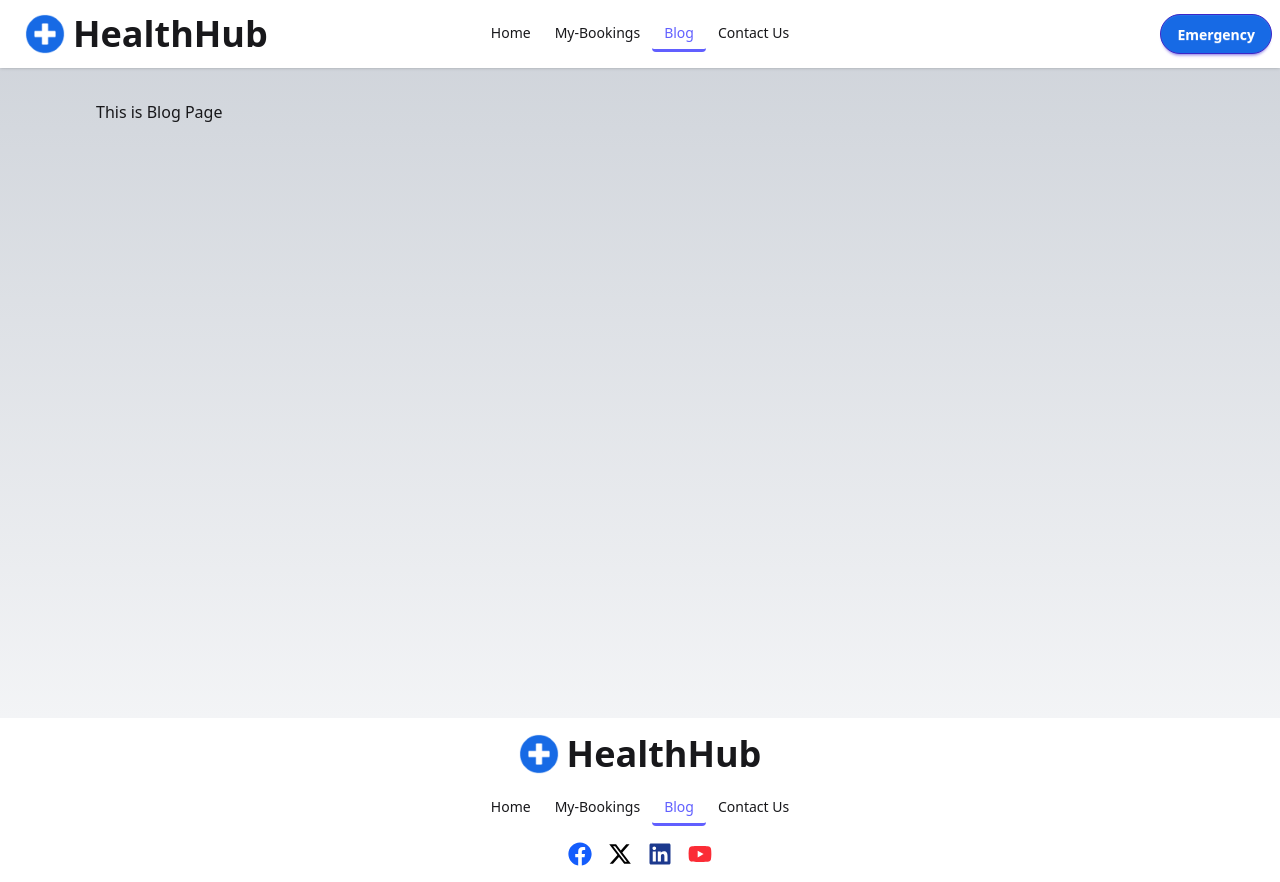
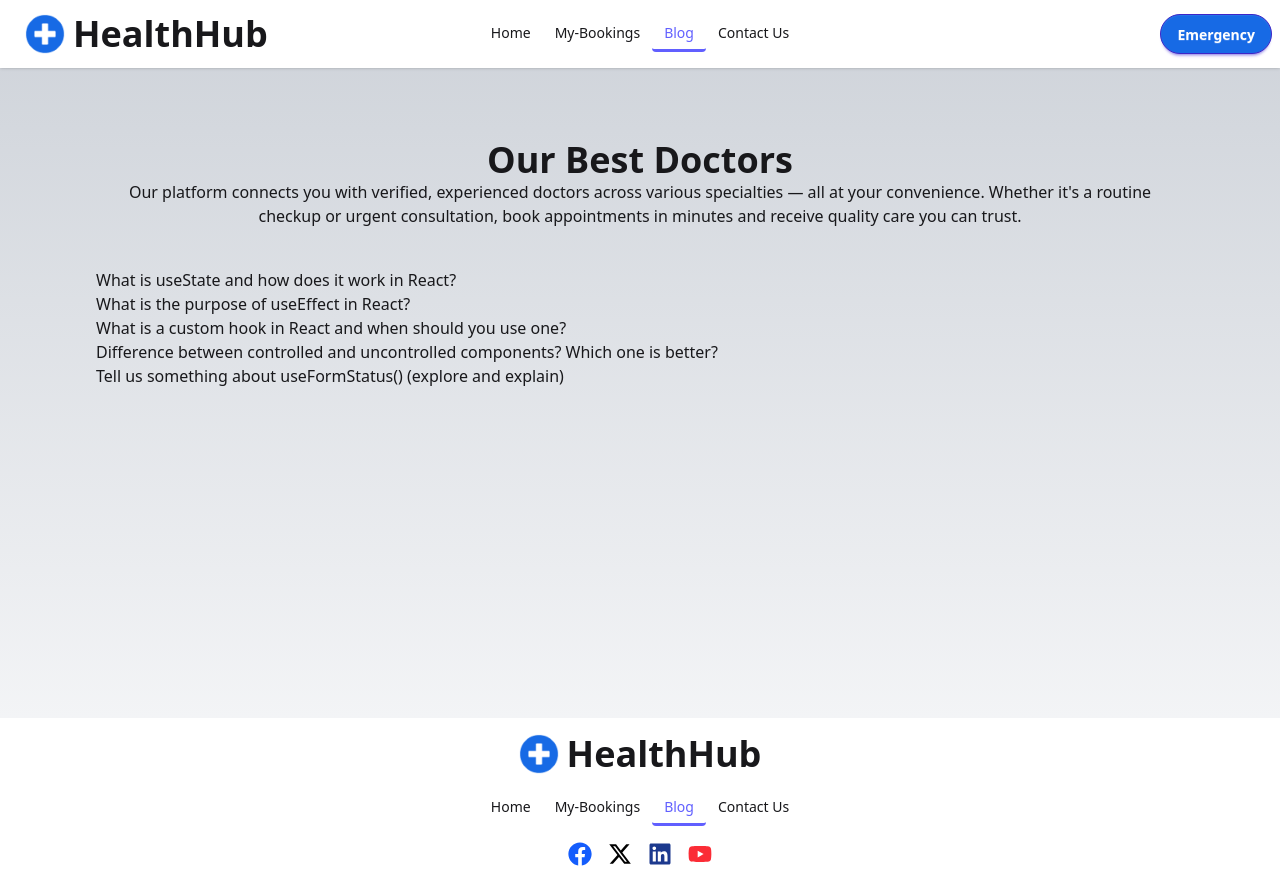
Before and after one commit to zunaid1/health-hub-app, a React (Vite) app: page /blog in a window 1280 px wide. Built offline with nearby package versions, Linux system fonts and the light colour scheme.

Commit message:
blogs 50 parcent done

```diff
--- /dev/null
+++ b/public/blogs.json
@@ -0,0 +1,32 @@
+[
+	{
+	  "id": 1,
+	  "Question": "What is useState and how does it work in React?",
+	  "answer": "useState is a Hook that lets you add state to functional components. It returns a value and a function to update that value, causing the component to re-render when updated.",
+	  "AddedDate": "2025-04-24"
+	},
+	{
+	  "id": 2,
+	  "Question": "What is the purpose of useEffect in React?",
+	  "answer": "useEffect is used to perform side effects in functional components, like data fetching or DOM updates. It runs after rendering and can re-run based on specified dependencies.",
+	  "AddedDate": "2025-04-24"
+	},
+	{
+	  "id": 3,
+	  "Question": "What is a custom hook in React and when should you use one?",
+	  "answer": "A custom hook is a function that uses React hooks to encapsulate and reuse logic across components. Use them for cleaner code and to avoid duplication.",
+	  "AddedDate": "2025-04-24"
+	},
+	{
+	  "id": 4,
+	  "Question": "Difference between controlled and uncontrolled components? Which one is better?",
+	  "answer": "Controlled components are managed by React state, while uncontrolled ones rely on the DOM. Controlled components are better for validation and consistent data flow.",
+	  "AddedDate": "2025-04-24"
+	},
+	{
+	  "id": 5,
+	  "Question": "Tell us something about useFormStatus() (explore and explain)",
+	  "answer": "useFormStatus() is a hook in Next.js App Router that provides form submission status. It helps manage loading states and enhances user experience during form interactions.",
+	  "AddedDate": "2025-04-24"
+	}
+  ]
--- a/src/pages/Blogs.jsx
+++ b/src/pages/Blogs.jsx
@@ -1,9 +1,28 @@
-import React from 'react';
+import React, { useState } from 'react';
+import { useLoaderData } from 'react-router';
 
 const Blogs = () => {
+	//data
+	const data = useLoaderData()
+	const [doctor, setDoctor] = useState(data)
+
+	console.log(data)
+	const { id, Question, answer, AddedDate } = doctor
+
+
 	return (
 		<div>
-			This is Blog Page
+			<div className='text-center py-10'>
+				<h1 className='font-bold text-2xl md:text-4xl '>Our Best Doctors</h1>
+				<p>
+					Our platform connects you with verified, experienced doctors across various specialties — all at your convenience. Whether it's a routine checkup or urgent consultation, book appointments in minutes and receive quality care you can trust.
+				</p>
+			</div>
+			<div>
+				{
+					data.map(dt => <p key={id}>{dt.Question}</p>)
+				}
+			</div>
 		</div>
 	);
 };
--- a/src/routes/routes.jsx
+++ b/src/routes/routes.jsx
@@ -33,7 +33,11 @@ const router = createBrowserRouter([
 			},
 			{
 				path: '/blog',
-				Component: Blogs
+				Component: Blogs,
+				loader: () => fetch('../blogs.json'),
+				hydrateFallbackElement: <p>Loading, Please Wait....</p>,
+
+
 			},
 			{
 				path: '/contact',
```
